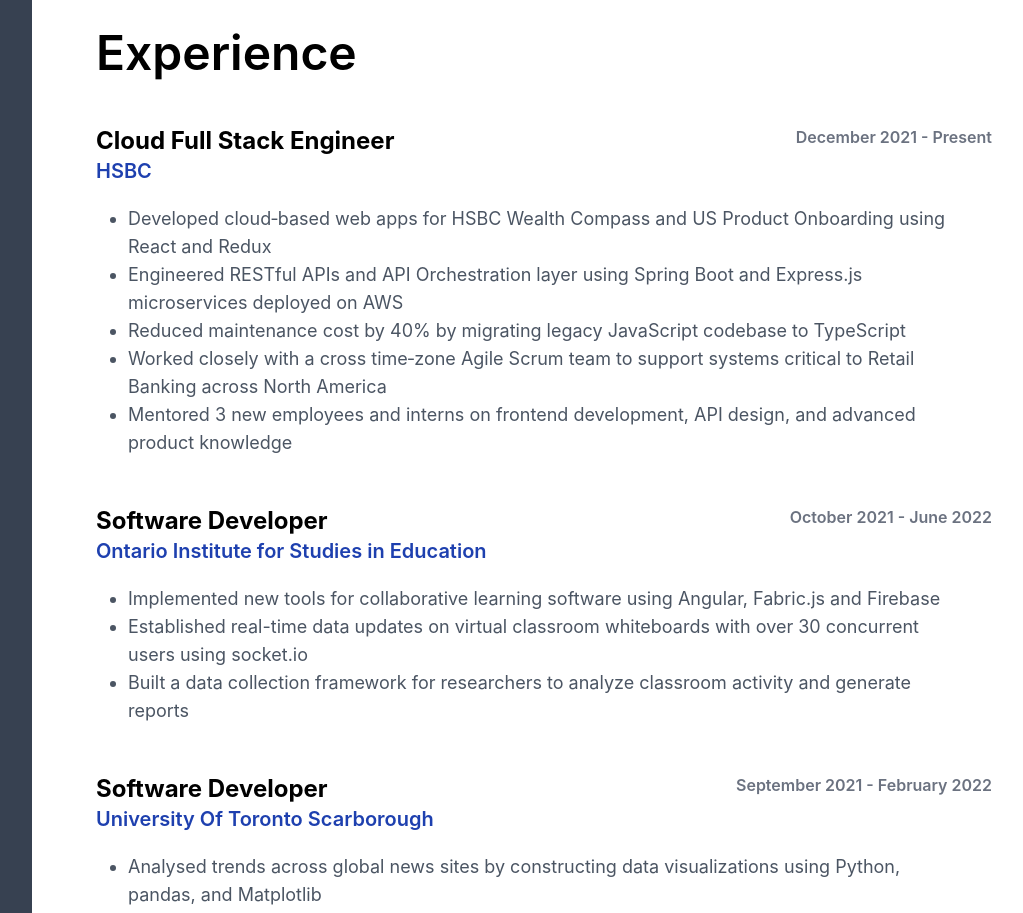
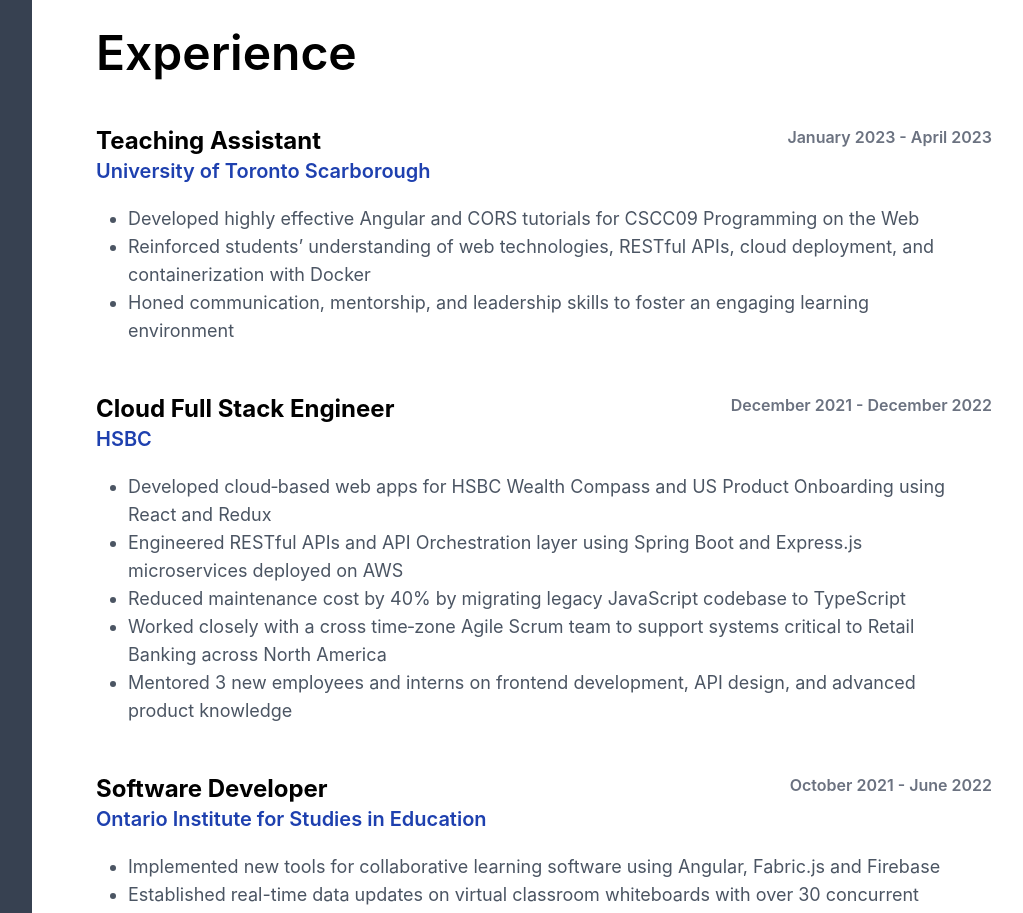
Before and after one commit to l3n0ire/portfolio-v2, a Next.js app: page / in a window 1280 px wide. Shown: the part 820-1733 px from the top of the page, without its empty margins (224-1247 px from the left). Built offline with nearby package versions, Linux system fonts and the light colour scheme.

Commit message:
update resume 2023

```diff
--- a/components/About/About.js
+++ b/components/About/About.js
@@ -18,7 +18,6 @@
                 </p>
                 <p>
                     <span className="mr-1">Toronto ON |</span>
-                    <span className="mr-1">(647) 470-9183 |</span>
                     <a
                         href="mailto:colin.lin@mail.utoronto.ca"
                         className=" text-blue-800 font-semibold hover:text-blue-400"
--- a/data/data.js
+++ b/data/data.js
@@ -1,9 +1,20 @@
 let data = {
   experiences: [
     {
+      title: "Teaching Assistant",
+      company: "University of Toronto Scarborough",
+      date: "January 2023 - April 2023",
+      link: "https://www.utsc.utoronto.ca",
+      desc: [
+        "Developed highly effective Angular and CORS tutorials for CSCC09 Programming on the Web",
+        "Reinforced students’ understanding of web technologies, RESTful APIs, cloud deployment, and containerization with Docker",
+        "Honed communication, mentorship, and leadership skills to foster an engaging learning environment",
+      ],
+    },
+    {
       title: "Cloud Full Stack Engineer",
       company: "HSBC",
-      date: "December 2021 - Present",
+      date: "December 2021 - December 2022",
       link: "https://www.hsbc.ca/",
       desc: [
         "Developed cloud‑based web apps for HSBC Wealth Compass and US Product Onboarding using React and Redux",
```
Also changed, not shown: 1 other file (tests, documents, lock files or other folders).
